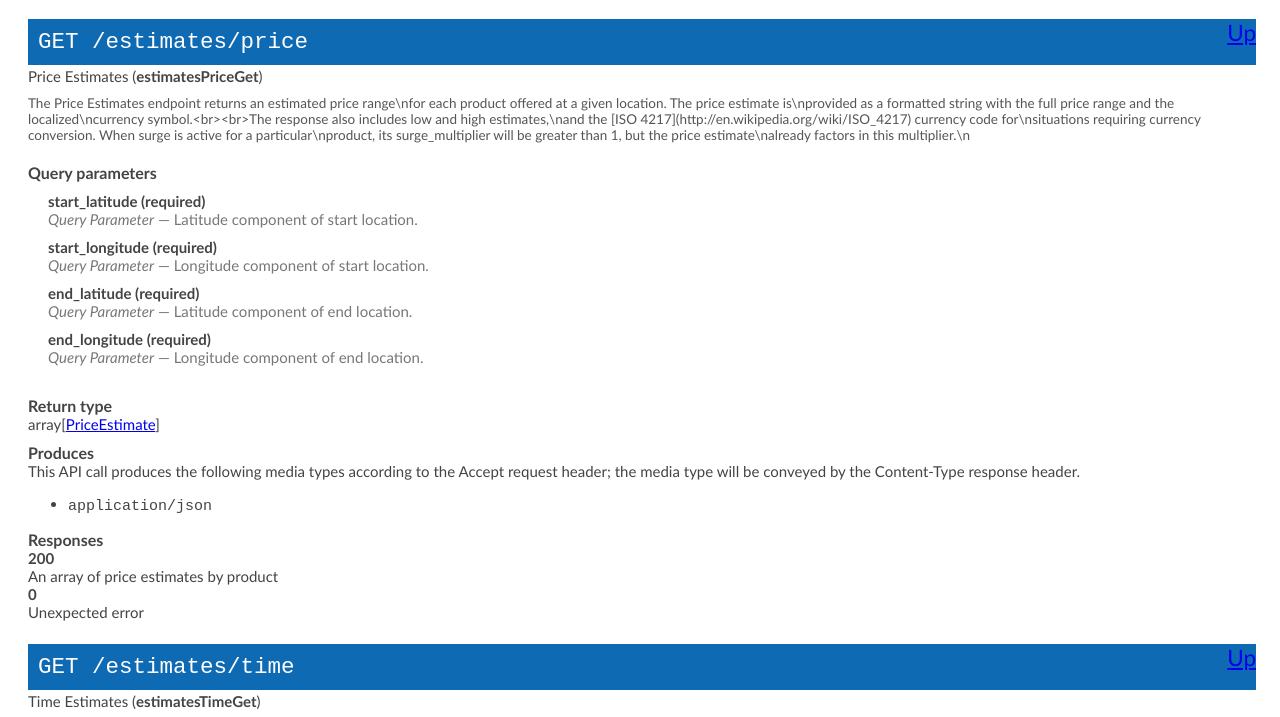
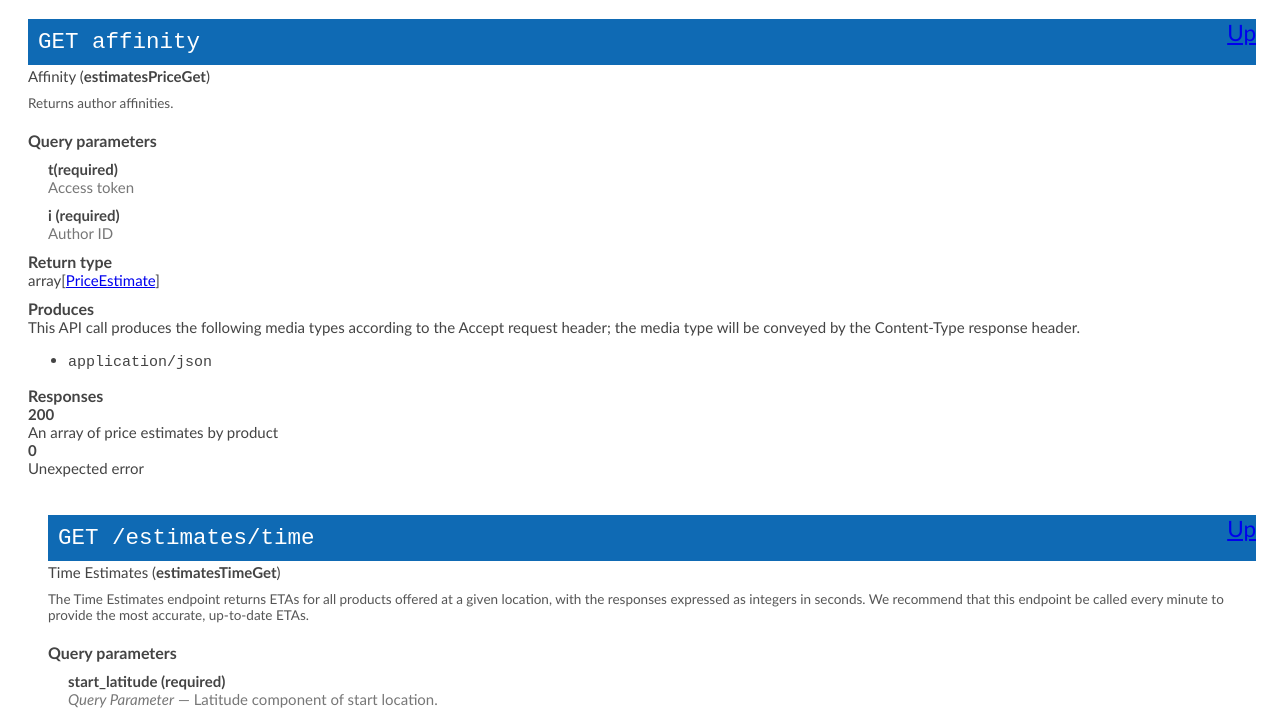
Before and after one commit to syfulholmes/syfulholmes.github.io, a plain HTML site: page index.html in a window 1280 px wide. Shown: the part 50-767 px from the top of the page. Drawn offline with Linux system fonts and the light colour scheme.

Commit message:
Update index.html

```diff
--- a/index.html
+++ b/index.html
@@ -186,31 +186,17 @@ font-style: italic;
   <div class="method"><a name="estimatesPriceGet"/>
     <div class="method-path">
     <a class="up" href="#__Methods">Up</a>
-    <pre class="get"><code class="huge"><span class="http-method">get</span> /estimates/price</code></pre></div>
-    <div class="method-summary">Price Estimates (<span class="nickname">estimatesPriceGet</span>)</div>
+    <pre class="get"><code class="huge"><span class="http-method">get</span> affinity</code></pre></div>
+    <div class="method-summary">Affinity (<span class="nickname">estimatesPriceGet</span>)</div>
 
-    <div class="method-notes">The Price Estimates endpoint returns an estimated price range\nfor each product offered at a given location. The price estimate is\nprovided as a formatted string with the full price range and the localized\ncurrency symbol.&lt;br&gt;&lt;br&gt;The response also includes low and high estimates,\nand the [ISO 4217](http://en.wikipedia.org/wiki/ISO_4217) currency code for\nsituations requiring currency conversion. When surge is active for a particular\nproduct, its surge_multiplier will be greater than 1, but the price estimate\nalready factors in this multiplier.\n</div>
-
-
-
-
-
-
-
-
-
+    <div class="method-notes">Returns author affinities.</div>
 
     <h3 class="field-label">Query parameters</h3>
     <div class="field-items">
-      <div class="param">start_latitude (required)</div>
+      <div class="param">t(required)</div>
 
-      <div class="param-desc"><span class="param-type">Query Parameter</span> &mdash; Latitude component of start location. </div><div class="param">start_longitude (required)</div>
-
-      <div class="param-desc"><span class="param-type">Query Parameter</span> &mdash; Longitude component of start location. </div><div class="param">end_latitude (required)</div>
-
-      <div class="param-desc"><span class="param-type">Query Parameter</span> &mdash; Latitude component of end location. </div><div class="param">end_longitude (required)</div>
-
-      <div class="param-desc"><span class="param-type">Query Parameter</span> &mdash; Longitude component of end location. </div>
+      <div class="param-desc"> Access token </div><div class="param">i (required)</div>
+      <div class="param-desc"> Author ID </div><div class="param">
     </div>  <!-- field-items -->
 
 
```
